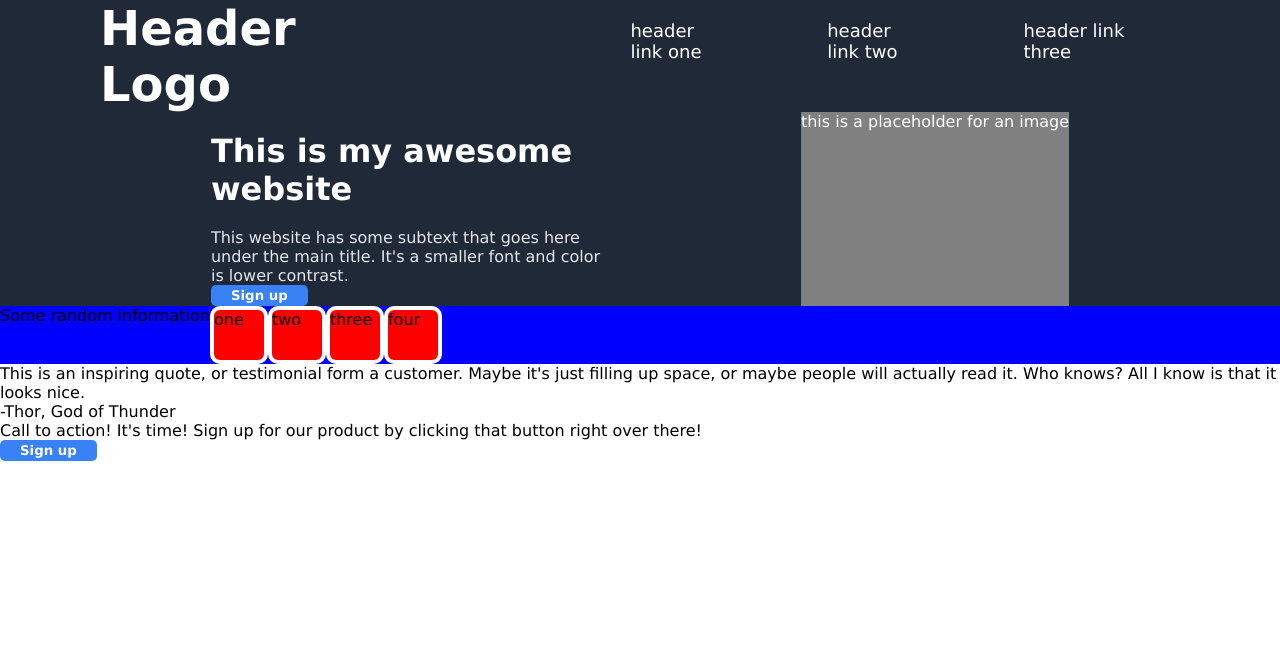
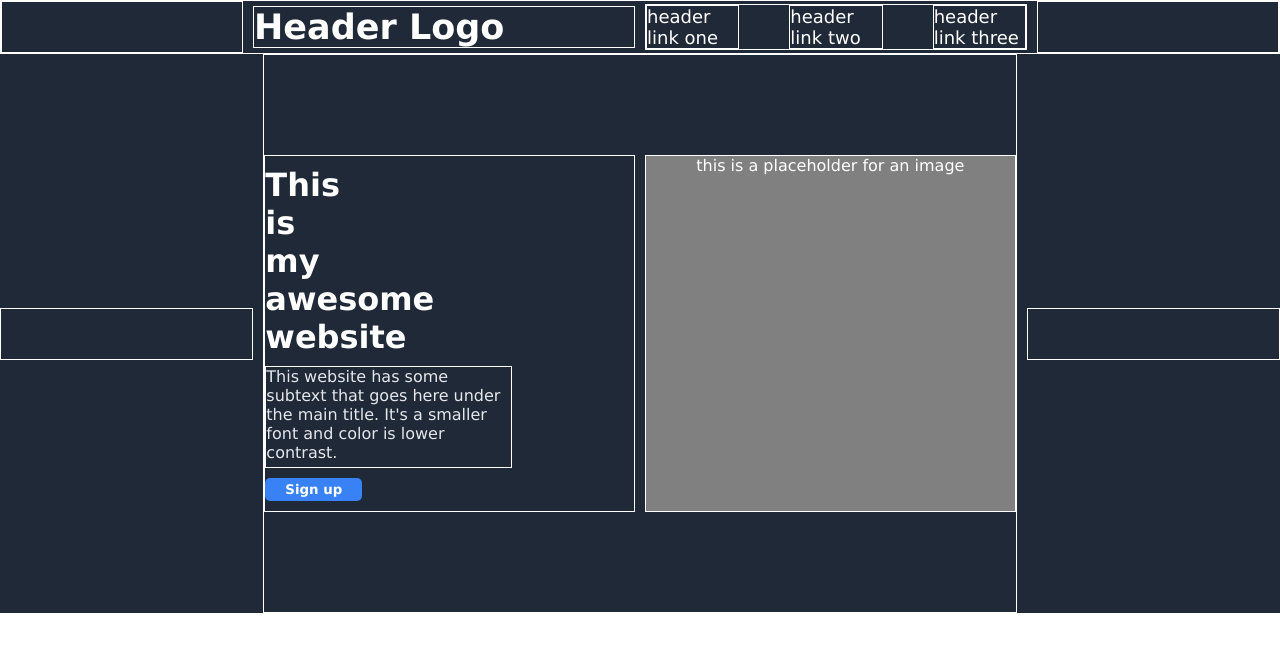
Before and after one commit to usama-bit137/landing-page, a plain HTML site: page index.html in a window 1280 px wide. Drawn offline with Linux system fonts and the light colour scheme.

Commit message:
improved flexbox elements in the first two blocks

```diff
--- a/css/style.css
+++ b/css/style.css
@@ -9,81 +9,126 @@
     background-color: #1F2937;
     color: #fff;
     justify-content: center;
+    align-items: center;
+    gap: 10px;
+    border: 1px solid white;
+    flex-wrap: wrap;
+    min-width: 100px;
 }
 
 .top-container div {
-    justify-content:space-between;
-    padding: 0 100px
+    width: 100px;
+    gap: 50px;
+    border: 1px solid white;
+}
+
+.edge-margin {
+    width: 100;
+    height: 50px;
+    min-width: 100px;
+    flex:0.5 0 auto;
 }
 
 .header-logo {
-    font-weight: bolder;
-    font-size: 48px;
+    font-weight: bold;
+    font-size: 35px;
+    flex: 1 1 auto;
 }
 
 .link {
     font-size: 18px;
     display: flex;
-    justify-content: space-around;
+    gap: 10px;
+    flex: 1 1 auto;
+    justify-content: center;
+    align-items: center;
+    min-width: 150px;
 }
 
-.link div{
-    justify-content: end;
-    padding: 20px 50px;
+.link div {
+    flex: 1 1 auto;
 }
 
+
+
+
+
+
+
+
+.some-info-container {
+    display: flex;
+}
 .banner-sign-up {
     display: flex;
     justify-content: center;
+    align-items: center;
     background-color: #1F2937;
+    gap: 10px;
+    min-width: 100px;
+    /*border: 1px solid white;*/
 }
 
+.banner-container {
+    display: flex;
+    padding: 100px 0;
+    gap: 10px;
+    width: 500px;
+}
 .banner-sign-up div {
-    justify-content: space-between;
+    justify-content: center;
+    border: 1px solid white;
+    flex: 1 1 auto;
 }
 
 
 .left-placeholder {
     background-color: #1F2937;
-    width: 400px;
     color: #E5E7EB;
+    width: 245px;
+    padding: 10px 0;
 }
 
-.empty {
-    display: flex;
-    width: 170px;
-    padding: 10px;
+.some-text {
+    height: 100px;
+    margin: 10px 0;
+    width: 245px;
 }
 
 .left-placeholder h1 {
     color: white;
-    margin: 20px 0;
+    width: 0px;
 }
 
 .right-placeholder {
     background-color: grey;
     color: white;
+    text-align: center;
+    justify-content: center;
+    align-items: center;
+    width: 245px;
+    flex: 1 1 auto;
+
 }
 
 .sign-up-button {
     background-color:#3882F6;
     color: white;
     font-weight: bold;
-    padding: 3px 20px;
+    padding: 4px 20px;
     border-radius: 5px;
     border-color: white;
     border: 10px ;
 }
 
-.some-info-container {
+
+/*
+.some-info-contaiblockner {
     display: flex;
     justify-items: center;
     background-color: blue;
 }
 
-.some-info-container {
-
-}
 
 .title-container {
     justify-content: center;
@@ -99,4 +144,4 @@
     justify-content: space-between;
     border:4px solid white;
     border-radius: 10px;
-}
+}*/
--- a/index.html
+++ b/index.html
@@ -6,29 +6,38 @@
         <title>Landing Page</title>
     </head>
     <body>
+
         <div class = "top-container">
+            <div class="edge-margin"></div>
             <div class = "header-logo">Header Logo</div>
             <div class = "link">
                 <div class = "link-one">header link one</div>
                 <div class = "link-two">header link two</div>
                 <div class = "link-three">header link three</div>
             </div>
+            <div class = "edge-margin"></div>
         </div>
 
+
+
         <div class = "banner-sign-up">
+            <div class = "edge-margin"></div>
+            <div class = "banner-container">
             <div class="left-placeholder">
 
                 <h1>This is my awesome website</h1>
 
-                <div>This website has some subtext that goes here
+                <div class = "some-text">This website has some subtext that goes here
                 under the main title. It's a smaller font and
                 color is lower contrast.</div>
                 <button class = "sign-up-button">Sign up</button>
             </div>
-            <div class = "empty"> <!--empty space--></div>
             <div class = "right-placeholder">this is a placeholder for an image</div>
+            </div>
+            <div class = "edge-margin"></div>
+
         </div>
-
+        <!--
         <div class = "some-info-container">
                 <div class = "title-container"
                     <h1>Some random information</h1>
@@ -54,5 +63,6 @@
         <div><button class = "sign-up-button" >Sign up</button></div>
 
         </div>
+        -->
     </body>
 </html>
```
